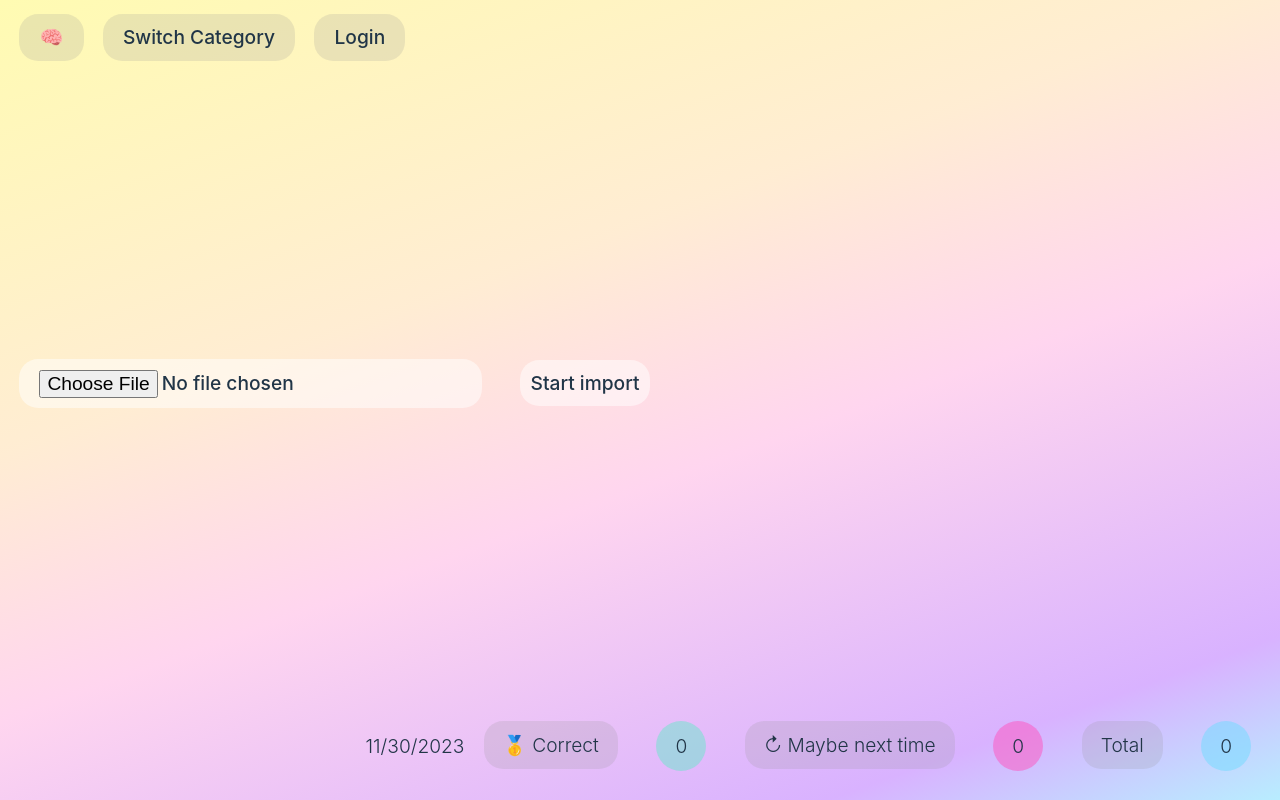
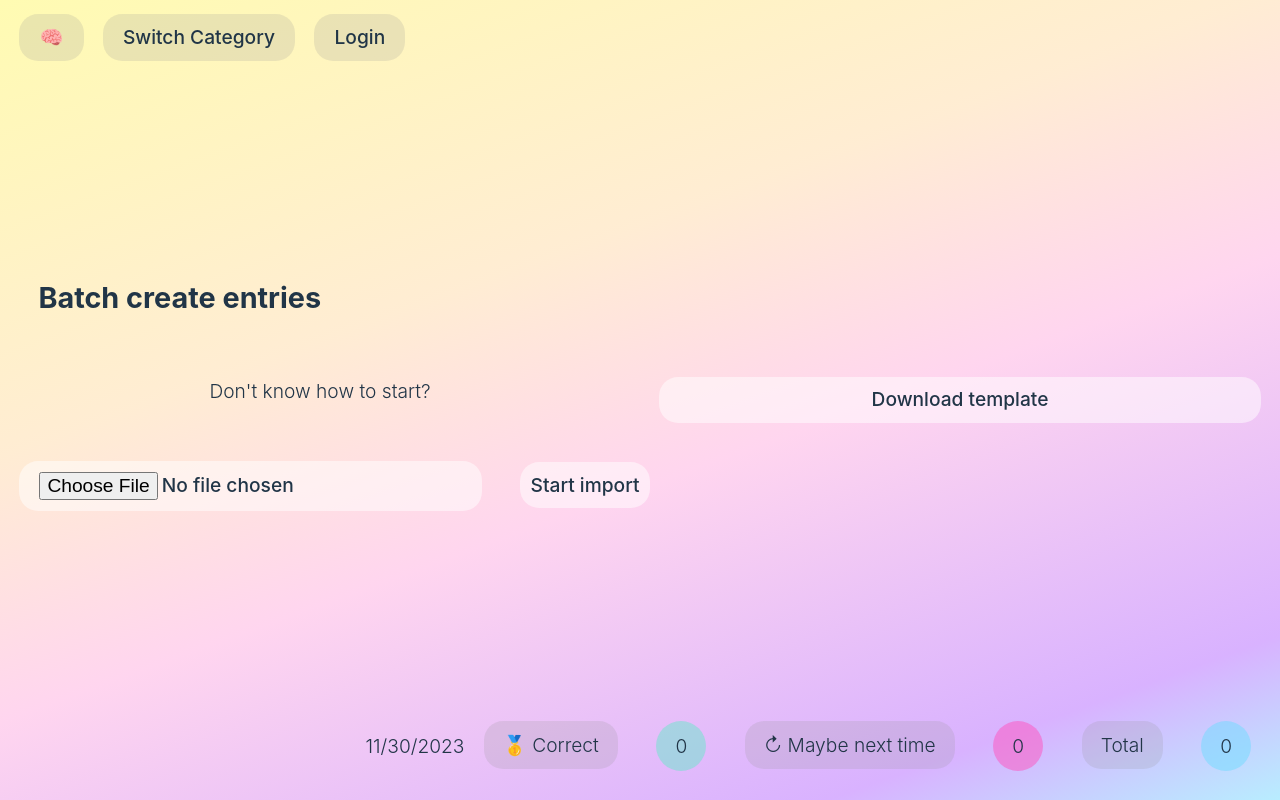
Before and after one commit to extra-jalapenos/apprendio-flashcard-app-frontend, a React (Vite) app: page /import in a window 1280 px wide. Built offline with nearby package versions, Linux system fonts and the light colour scheme.

Commit message:
template can be downloaded now

```diff
--- a/src/components/BatchImport.jsx
+++ b/src/components/BatchImport.jsx
@@ -1,5 +1,19 @@
 import { useState } from "react"
+import { useNavigate } from "react-router-dom";
 import * as XLSX from "xlsx";
+
+
+const DownloadButton = ({url, text}) => {
+  const navigate = useNavigate()
+  const downloadFile = () => {
+    // window.location.href = navigate("/src/assets/ImportTemplate.xlsx")
+    window.location.href = {url}
+  }
+
+  return (
+    <button onClick={downloadFile}>{text}</button>
+  )
+}
 
 export default function BatchImport () {
   const [file, setFile] = useState(null)
@@ -43,9 +57,20 @@ export default function BatchImport () {
   };
 
   return (
-    <form onSubmit={handleSubmitXLSX}>
-    <input type="file" accept="text/csv *.xlsx" onInput={handleInput}/>
-    <button>Start import</button>
-    </form>
+    <>
+      <h2>Batch create entries</h2>
+      <main>
+        <div className="center twoColumns">
+          <p>Don't know how to start?</p>
+          {/* <p className="buttoncontainer"> */}
+            <DownloadButton url={"./src/assets/ImportTemplate.xlsx"} text="Download template"/>
+          {/* </p> */}
+        </div>
+      <form onSubmit={handleSubmitXLSX}>
+        <input type="file" accept="text/csv *.xlsx" onInput={handleInput}/>
+        <button>Start import</button>
+      </form>
+      </main>
+    </>
   )
 }
```
